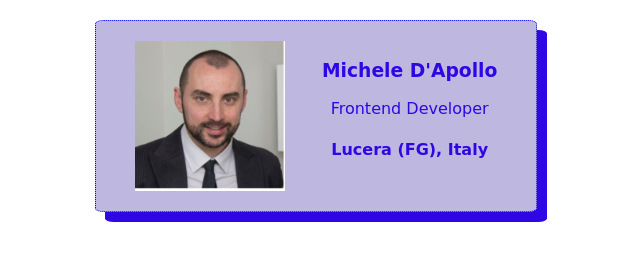
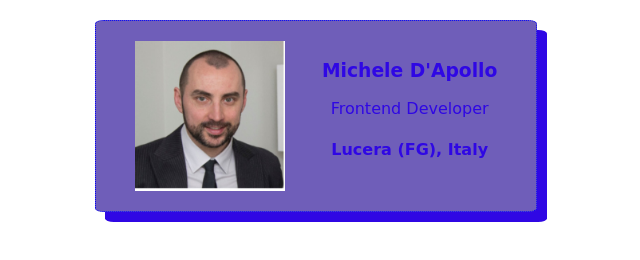
Before and after one commit to MicheleDap85/Business-Card, a plain HTML site: page index.html in a window 1280 px wide. Shown: the whole page, without its empty margins (324-964 px from the left). Drawn offline with Linux system fonts and the light colour scheme.

Commit message:
Update styles.css
The background color has been changed in a color that makes the text more readable.

```diff
--- a/styles.css
+++ b/styles.css
@@ -19,7 +19,7 @@ body {
     display: flex;
     justify-content: space-around;
     text-align: center;
-    background: #BEB7DF;
+    background: #6f5eb9;
     color: #2f07e4;
     border-bottom: 6px solid #09080f;
     box-shadow: 10px 10px;
```
